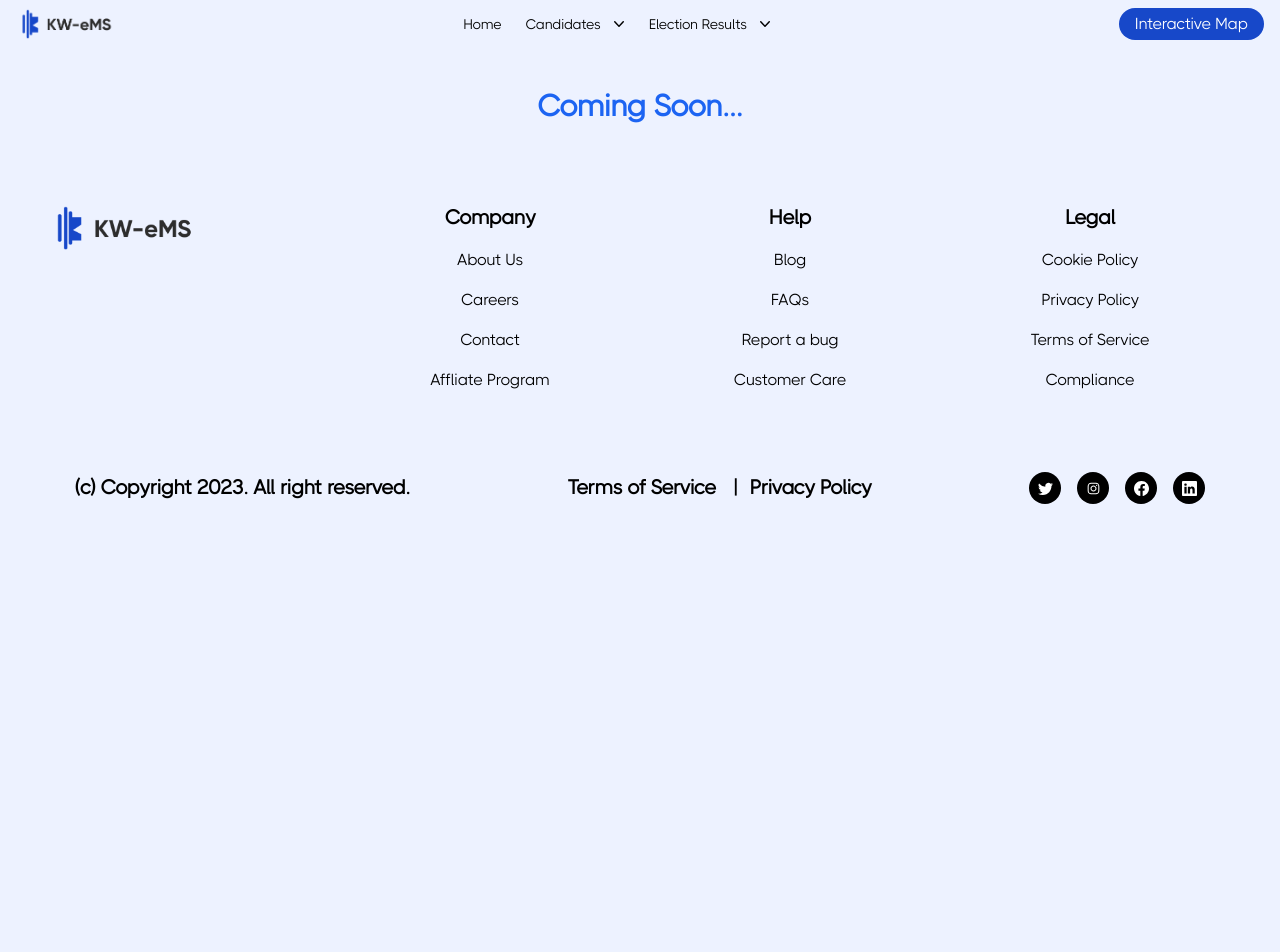
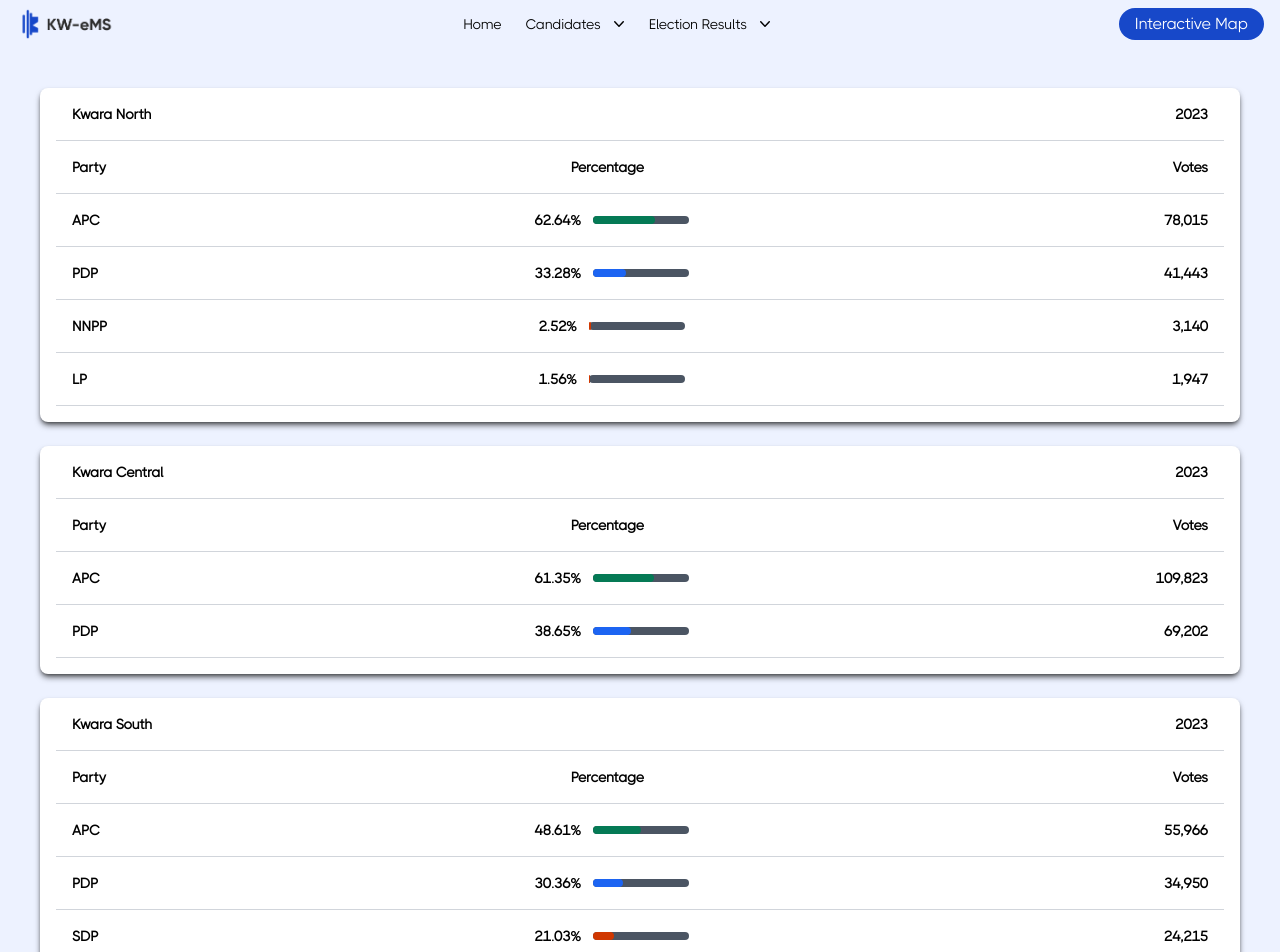
Before and after one commit to thereal-osas/KW-eMS, a React (Create React App) app: page /results/senatorial in a window 1280 px wide. Shown: the top 952 px of the page. Before the commit the page ends 800 px from the top, so only its background shows below. Built offline with nearby package versions, Linux system fonts and the light colour scheme.

Commit message:
senatorial result update

```diff
--- a/src/pages/ResultPresidential.jsx
+++ b/src/pages/ResultPresidential.jsx
@@ -20,7 +20,7 @@ function ResultPresidential() {
 	return (
 		<section>
 			<div className="text-xl xs:text-2xl font-semibold text-center p-6">
-				<p>Kwara State Results</p>
+				<p>Kwara State Presidential Results</p>
 			</div>
 			<div className=" container flex md:flex-row flex-col items-center gap-6 justify-around mx-auto px-6">
 				<div className="flex xs:flex-row flex-col gap-3 items-center">
--- a/src/pages/ResultSenatorial.jsx
+++ b/src/pages/ResultSenatorial.jsx
@@ -2,8 +2,180 @@ import React from "react";
 
 function ResultSenatorial() {
 	return (
-		<div className="text-center text-blue-600 text-3xl font-extrabold p-10">
-			Coming Soon...
+		<div className="text-center flex flex-col gap-6  text-3xl font-extrabold p-10">
+			<section className=" bg-white shadow-black/60 shadow-md overflow-y-scroll customscroll  hover:scale-[1.02] duration-200  text-sm px-4 pb-4 rounded-lg ">
+				<div className="flex justify-between font-semibold sticky top-0 bg-white  p-4 border-b-[0.1px] border-gray-300">
+					<span>Kwara North</span>
+					<span>2023</span>
+				</div>
+				<div className="justify-between flex p-4 border-b-[0.1px] border-gray-300">
+					<span>Party</span>
+					<span className="sm:pr-16">Percentage</span>
+					<span>Votes</span>
+				</div>
+
+				<div className="flex justify-between p-4 border-b-[0.1px] border-gray-300">
+					<span className="justify-start flex w-[15%]">APC</span>
+					<div className="w-3/5 flex items-center justify-center  gap-3">
+						<span className="flex">
+							62.64
+							<span>%</span>
+						</span>
+						<div className="w-24  rounded-full h-2 bg-gray-600">
+							<div
+								className="bg-green-600 h-2 rounded-full"
+								style={{ width: 62.64 }}></div>
+						</div>
+					</div>
+					<span className="w-1/5 text-end">78,015</span>
+				</div>
+				<div className="flex justify-between p-4 border-b-[0.1px] border-gray-300">
+					<span className="justify-start flex w-[15%]">PDP</span>
+					<div className="w-3/5 flex items-center justify-center gap-3">
+						<span className="flex">
+							33.28
+							<span>%</span>
+						</span>
+						<div className="w-24  rounded-full h-2 bg-gray-600">
+							<div
+								className="bg-blue-600 h-2 rounded-full"
+								style={{ width: 33.28 }}></div>
+						</div>
+					</div>
+					<span className="w-1/5 text-end">41,443</span>
+				</div>
+
+				<div className="flex justify-between p-4 border-b-[0.1px] border-gray-300">
+					<span className="justify-start flex w-[15%]">NNPP</span>
+					<div className="w-3/5 flex items-center justify-center gap-3 ">
+						<span className="flex">
+							2.52
+							<span>%</span>
+						</span>
+						<div className="w-24  rounded-full h-2 bg-gray-600">
+							<div
+								className="bg-orange-600 h-2 rounded-full"
+								style={{ width: 2.52 }}></div>
+						</div>
+					</div>
+					<span className="w-1/5 text-end">3,140</span>
+				</div>
+				<div className="flex justify-between p-4 border-b-[0.1px] border-gray-300">
+					<span className="justify-start flex w-[15%]">LP</span>
+					<div className="w-3/5 flex items-center justify-center gap-3 ">
+						<span className="flex">
+							1.56
+							<span>%</span>
+						</span>
+						<div className="w-24  rounded-full h-2 bg-gray-600">
+							<div
+								className="bg-orange-600 h-2 rounded-full"
+								style={{ width: 1.56 }}></div>
+						</div>
+					</div>
+					<span className="w-1/5 text-end">1,947</span>
+				</div>
+			</section>
+			<section className=" bg-white shadow-black/60 shadow-md overflow-y-scroll customscroll  hover:scale-[1.02] duration-200  text-sm px-4 pb-4 rounded-lg ">
+				<div className="flex justify-between font-semibold sticky top-0 bg-white  p-4 border-b-[0.1px] border-gray-300">
+					<span>Kwara Central</span>
+					<span>2023</span>
+				</div>
+				<div className="justify-between flex p-4 border-b-[0.1px] border-gray-300">
+					<span>Party</span>
+					<span className="sm:pr-16">Percentage</span>
+					<span>Votes</span>
+				</div>
+
+				<div className="flex justify-between p-4 border-b-[0.1px] border-gray-300">
+					<span className="justify-start flex w-[15%]">APC</span>
+					<div className="w-3/5 flex items-center justify-center  gap-3">
+						<span className="flex">
+							61.35
+							<span>%</span>
+						</span>
+						<div className="w-24  rounded-full h-2 bg-gray-600">
+							<div
+								className="bg-green-600 h-2 rounded-full"
+								style={{ width: 61.35 }}></div>
+						</div>
+					</div>
+					<span className="w-1/5 text-end">109,823</span>
+				</div>
+				<div className="flex justify-between p-4 border-b-[0.1px] border-gray-300">
+					<span className="justify-start flex w-[15%]">PDP</span>
+					<div className="w-3/5 flex items-center justify-center gap-3">
+						<span className="flex">
+							38.65
+							<span>%</span>
+						</span>
+						<div className="w-24  rounded-full h-2 bg-gray-600">
+							<div
+								className="bg-blue-600 h-2 rounded-full"
+								style={{ width: 38.65 }}></div>
+						</div>
+					</div>
+					<span className="w-1/5 text-end">69,202</span>
+				</div>
+			</section>
+			<section className=" bg-white shadow-black/60 shadow-md overflow-y-scroll customscroll  hover:scale-[1.02] duration-200  text-sm px-4 pb-4 rounded-lg ">
+				<div className="flex justify-between font-semibold sticky top-0 bg-white  p-4 border-b-[0.1px] border-gray-300">
+					<span>Kwara South</span>
+					<span>2023</span>
+				</div>
+				<div className="justify-between flex p-4 border-b-[0.1px] border-gray-300">
+					<span>Party</span>
+					<span className="sm:pr-16">Percentage</span>
+					<span>Votes</span>
+				</div>
+
+				<div className="flex justify-between p-4 border-b-[0.1px] border-gray-300">
+					<span className="justify-start flex w-[15%]">APC</span>
+					<div className="w-3/5 flex items-center justify-center  gap-3">
+						<span className="flex">
+							48.61
+							<span>%</span>
+						</span>
+						<div className="w-24  rounded-full h-2 bg-gray-600">
+							<div
+								className="bg-green-600 h-2 rounded-full"
+								style={{ width: 48.61 }}></div>
+						</div>
+					</div>
+					<span className="w-1/5 text-end">55,966</span>
+				</div>
+				<div className="flex justify-between p-4 border-b-[0.1px] border-gray-300">
+					<span className="justify-start flex w-[15%]">PDP</span>
+					<div className="w-3/5 flex items-center justify-center gap-3">
+						<span className="flex">
+							30.36
+							<span>%</span>
+						</span>
+						<div className="w-24  rounded-full h-2 bg-gray-600">
+							<div
+								className="bg-blue-600 h-2 rounded-full"
+								style={{ width: 30.36 }}></div>
+						</div>
+					</div>
+					<span className="w-1/5 text-end">34,950</span>
+				</div>
+
+				<div className="flex justify-between p-4 border-b-[0.1px] border-gray-300">
+					<span className="justify-start flex w-[15%]">SDP</span>
+					<div className="w-3/5 flex items-center justify-center gap-3 ">
+						<span className="flex">
+							21.03
+							<span>%</span>
+						</span>
+						<div className="w-24  rounded-full h-2 bg-gray-600">
+							<div
+								className="bg-orange-600 h-2 rounded-full"
+								style={{ width: 21.03 }}></div>
+						</div>
+					</div>
+					<span className="w-1/5 text-end">24,215</span>
+				</div>
+			</section>
 		</div>
 	);
 }
```
